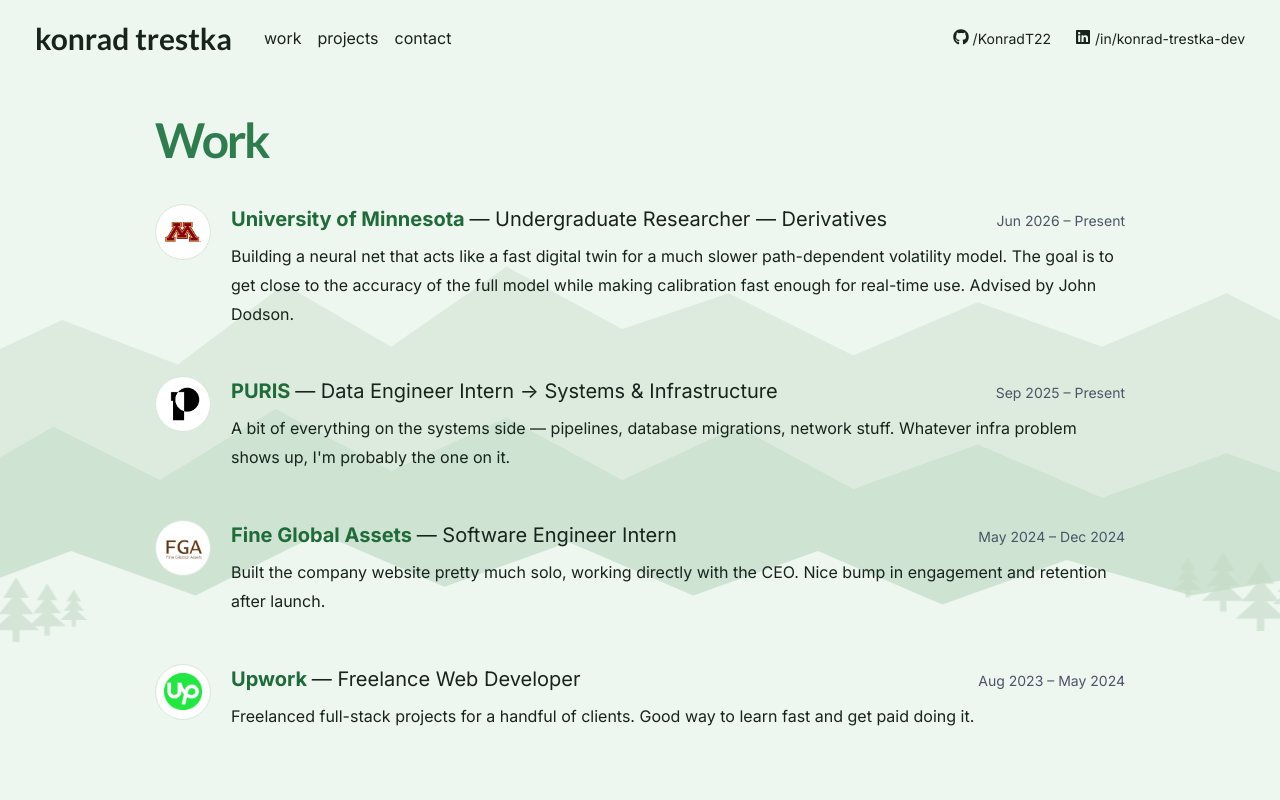
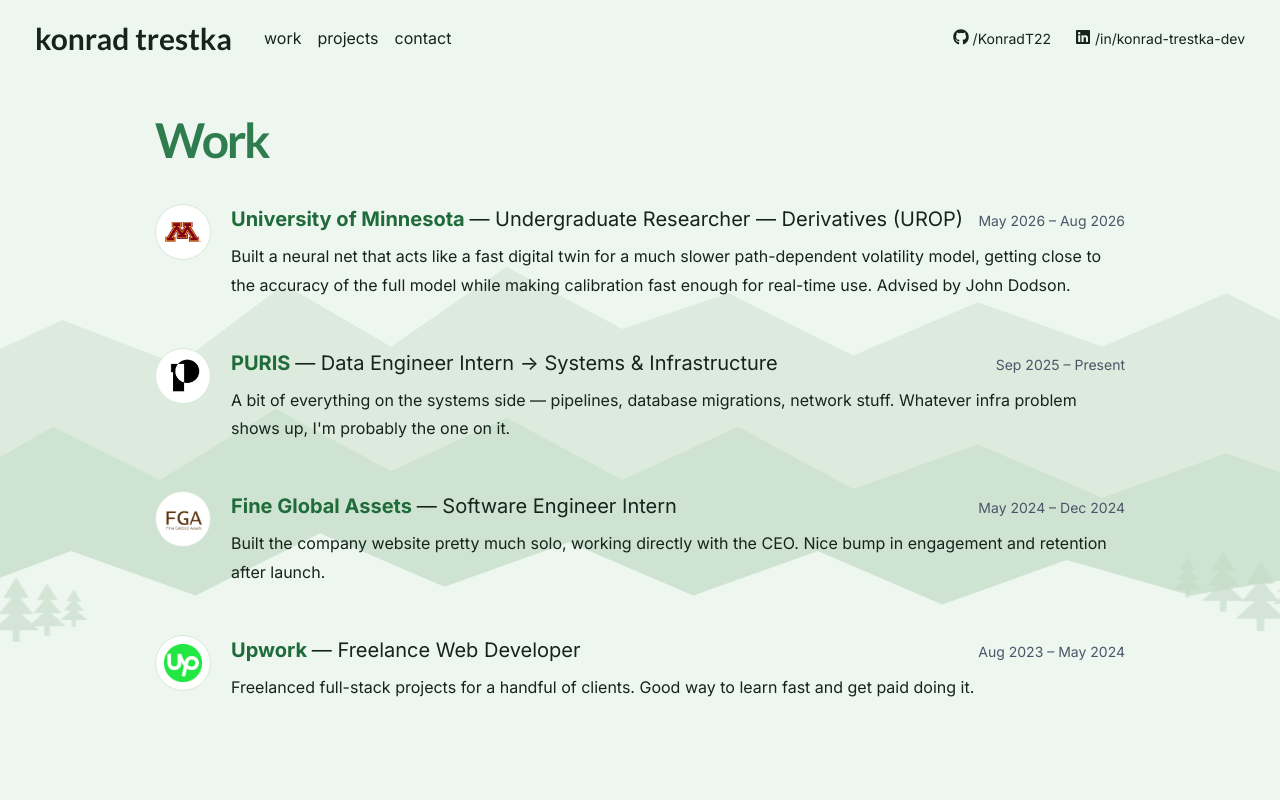
Before and after one commit to KonradT22/personal-website, a Next.js app: page /work in a window 1280 px wide. Shown: the top 800 px of the page. Built offline with nearby package versions, Linux system fonts and the light colour scheme.

Commit message:
Mark UROP research as completed (May-Aug 2026)

```diff
--- a/pages/index.js
+++ b/pages/index.js
@@ -77,7 +77,7 @@
             </chakra.p>
 
             <chakra.p fontSize={["md", "lg"]} lineHeight={1.9} mb={5}>
-              I also do undergraduate{" "}
+              I also did a summer UROP in{" "}
               <HighlightLink href="https://github.com/KonradT22/VolatilityIsMostlyPathDependent">
                 derivatives research
               </HighlightLink>{" "}
--- a/pages/work.js
+++ b/pages/work.js
@@ -45,10 +45,10 @@
   {
     org: "University of Minnesota",
     logo: "/img/logos/umn.png",
-    role: "Undergraduate Researcher — Derivatives",
-    period: "Jun 2026 – Present",
+    role: "Undergraduate Researcher — Derivatives (UROP)",
+    period: "May 2026 – Aug 2026",
     body: [
-      "Building a neural net that acts like a fast digital twin for a much slower path-dependent volatility model. The goal is to get close to the accuracy of the full model while making calibration fast enough for real-time use. Advised by John Dodson.",
+      "Built a neural net that acts like a fast digital twin for a much slower path-dependent volatility model, getting close to the accuracy of the full model while making calibration fast enough for real-time use. Advised by John Dodson.",
     ],
   },
   {
```
